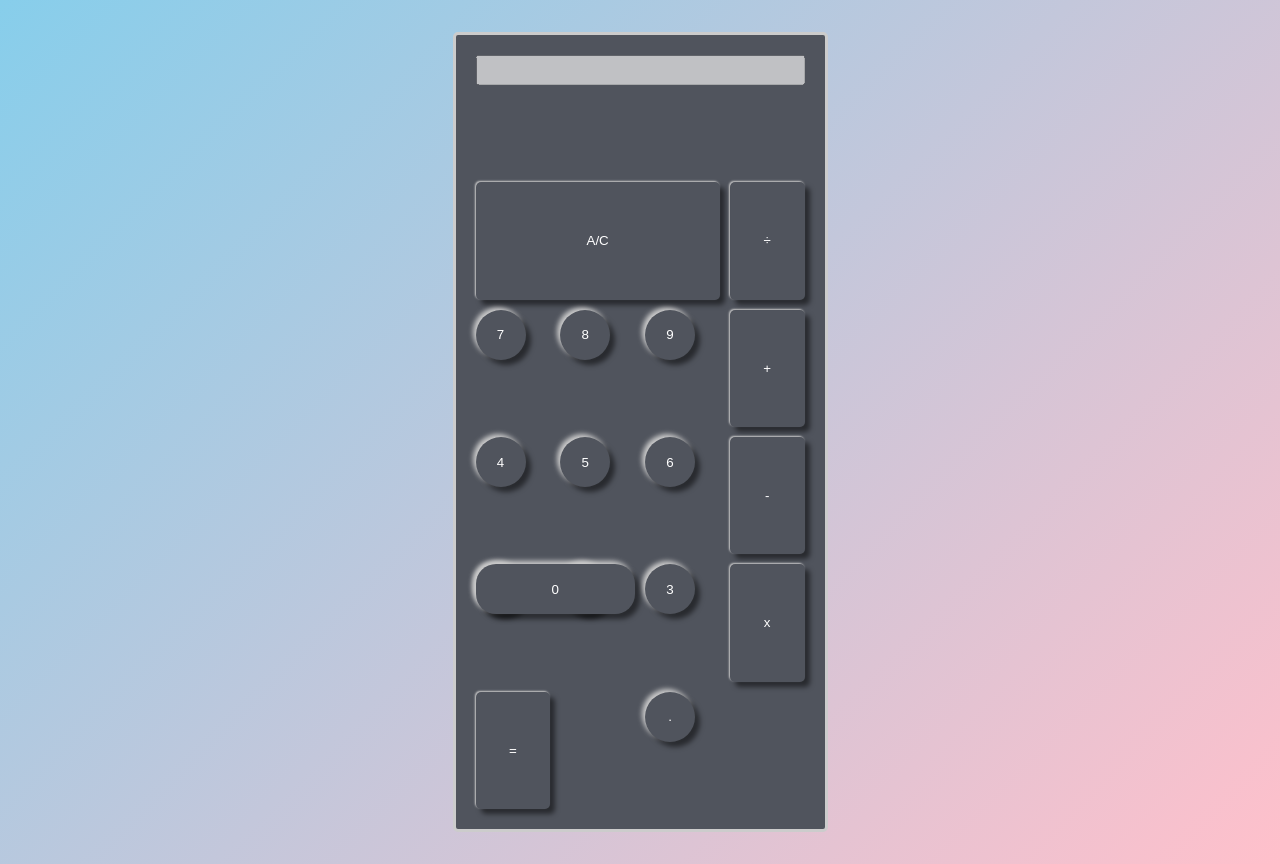
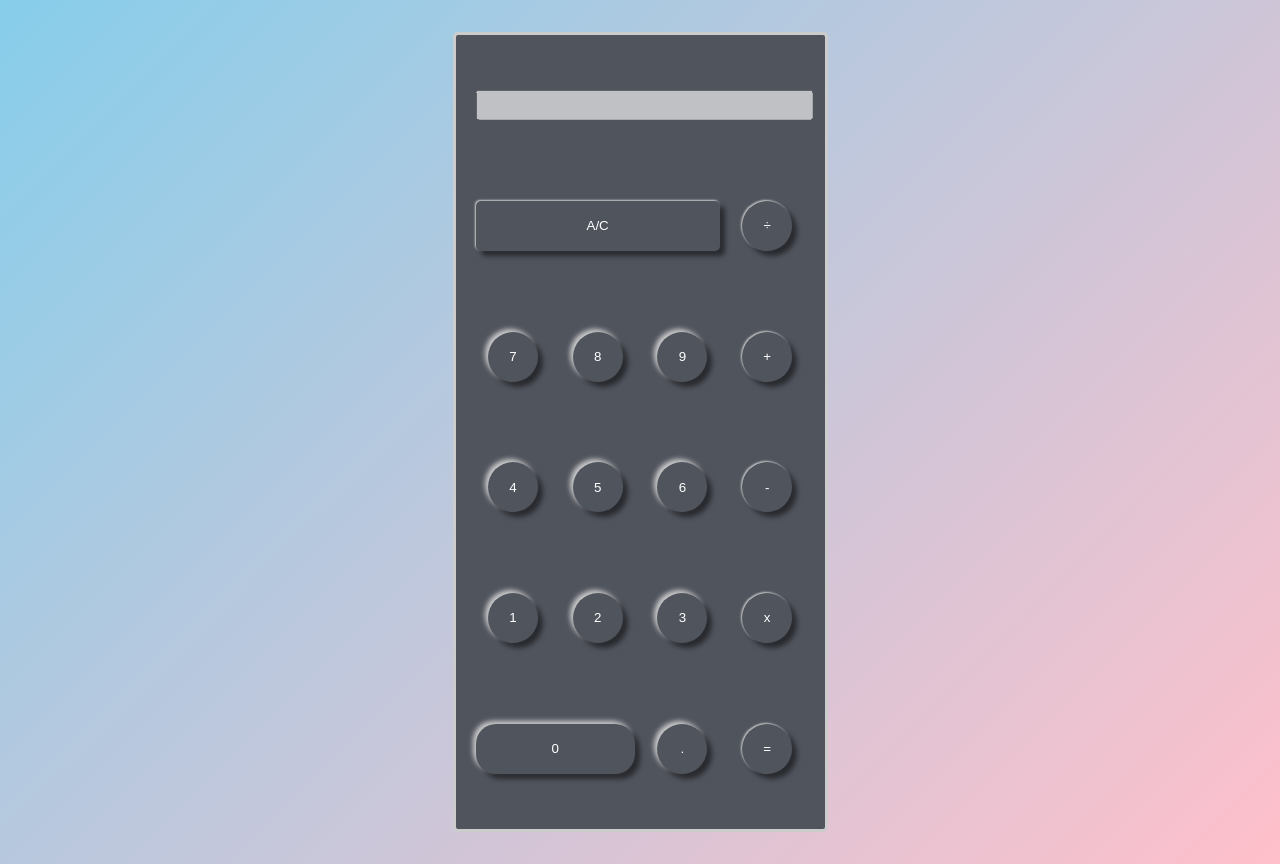
Before and after one commit to jamesbdev/digital-calculator-neumorphism, a plain HTML site: page index.html in a window 1280 px wide. Drawn offline with Linux system fonts and the light colour scheme.

Commit message:
style grid

```diff
--- a/index.html
+++ b/index.html
@@ -22,12 +22,12 @@
                 <input type="button" value="1" class="number"/>
                 <input type="button" value="0" class="number"/>
                 <input type="button" value="." class="number"/>
-                <input type="button" value="+" class="operator" id="addition"/>
-                <input type="button" value="-" class="operator" id="substract"/>
-                <input type="button" value="x" class="operator" id="multiply"/>
-                <input type="button" value="&divide;" class="operator" id="divide"/>
+                <input type="button" value="+" class="operator small" id="addition"/>
+                <input type="button" value="-" class="operator small" id="substract"/>
+                <input type="button" value="x" class="operator small" id="multiply"/>
+                <input type="button" value="&divide;" class="operator small" id="divide"/>
                 <input type="button" value="A/C" class="operator" id="clear"/>
-                <input type="button" value="=" class="operator" id="equals"/>
+                <input type="button" value="=" class="operator small" id="equals"/>
 
         </div>
     </div>
--- a/style.css
+++ b/style.css
@@ -9,6 +9,10 @@ body {
     margin: 0;
 }
 
+input {
+    margin: 0 auto;
+}
+
 .calculator {
     width: 100%;
     max-width: 375px;
@@ -17,14 +21,16 @@ body {
     border: 1px solid #ccc;
     border-radius: 5px;
     background-color: #f4f4f4;
-    height: 100%;
+    height: 100vh;
     box-sizing: border-box;
     display: grid;
     grid-template-columns: repeat(4, 1fr);
-    grid-template-rows: repeat(6, 1fr);
+    grid-template-rows: repeat(6, auto);
     background-color: #50545d;
     border: 3px solid #cccccc;
     gap: 10px;
+    justify-content: center;
+    align-items: center;
 }
 
 .number {
@@ -32,6 +38,7 @@ body {
     height: 50px;
     border: none;
     color: white;
+    margin: 0 auto;
     background-color: #50545d;
     border-radius: 50%;
     padding: 10px;
@@ -42,6 +49,7 @@ body {
     grid-column: 1/5;
     grid-row: 1/2;
     height: 1.5rem;
+    width: 100%;
 }
 
 
@@ -54,21 +62,31 @@ body {
     background-color: #50545d;
     color: white;
     border: none;
-    height: auto;
+    height: 50px;
     box-shadow: 5px 5px 5px rgba(0, 0, 0, 0.5), -1px -1px 2px #cccccc;
     border-radius: 5px;
 }
 
+.operator.small {
+    width: 50px;
+    border-radius: 50%;
+}
 
 
 #clear {
     grid-column: 1/4;
     grid-row: 2/3;
+    width: 100%;
+}
+
+#equals {
+    grid-column: 4/5;
+    grid-row: 6/7;
 }
 
 .number[value="0"] {
     grid-column: 1/3;
-    grid-row: 5/6;
+    grid-row: 6/7;
     width: 100%;
     border-radius: 20px;
 }
```
